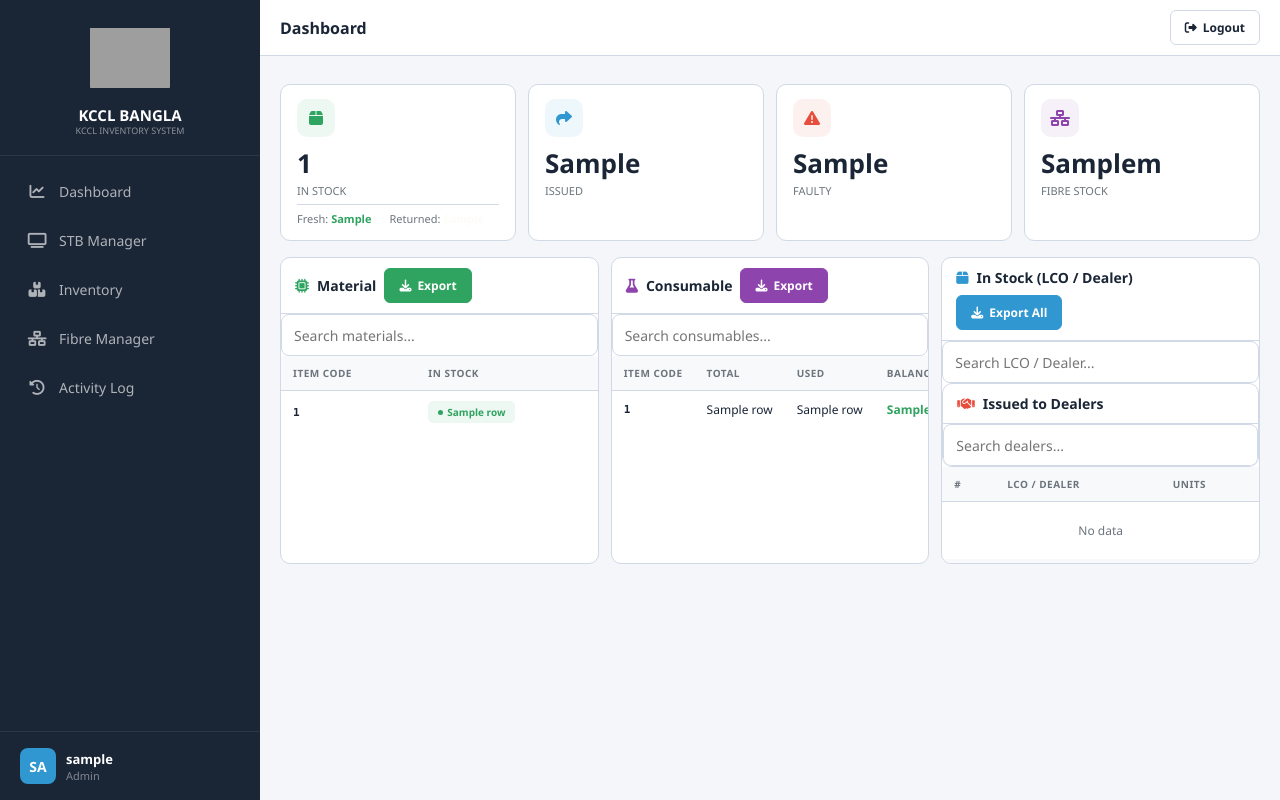
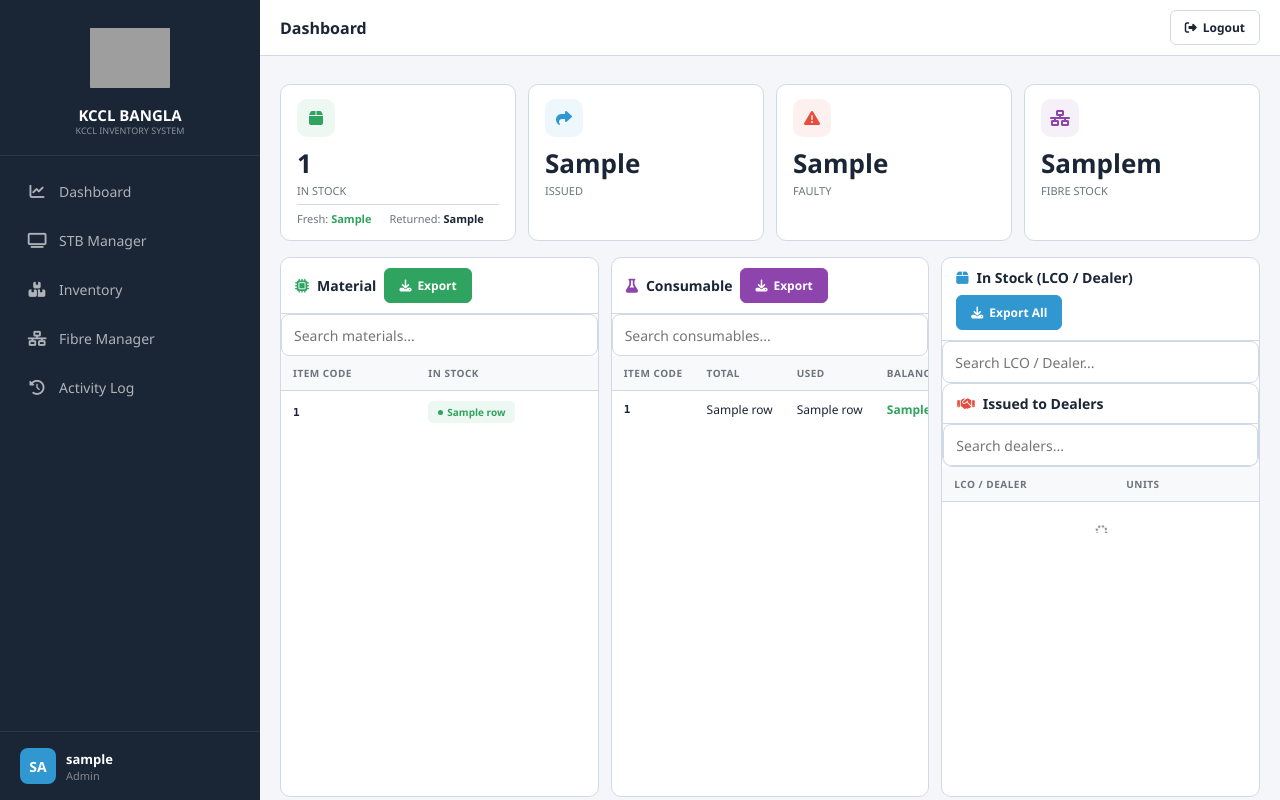
Before and after one commit to ANNU-2025/kccl-tracking-system, a Flask app: template templates/dashboard.html in a window 1280 px wide. Run offline with Flask 3, Linux system fonts and the light colour scheme; the visitor is signed in with stand-in values (Sample User, id 1); the template is opened without the code that fills it: most values are stand-ins (such as "Sample title", 1, 10 or a date in 2020); a database or web service that is not in the repository returns one stand-in record (values such as "Sample title"); data that the repository does not hold is empty; some libraries are stand-ins or nearby versions; some web fonts are replaced; grey boxes are pictures that could not be loaded.

Commit message:
Update dashboard.html

```diff
--- a/templates/dashboard.html
+++ b/templates/dashboard.html
@@ -12,17 +12,17 @@
     .dl-row:hover{background:var(--blue);color:#fff;border-color:var(--blue)}
     .stat-sub{display:flex;gap:18px;margin-top:6px;padding-top:6px;border-top:1px solid var(--border)}
     .stat-sub div{font-size:11px}
-    .dash-grid{display:grid;grid-template-columns:1fr 1fr 1fr;gap:12px;min-height:0;max-height:calc(100vh - 260px)}
-    .dash-grid .tw{display:flex;flex-direction:column;min-height:0;max-height:100%;overflow:hidden}
+    .dash-grid{display:grid;grid-template-columns:1fr 1fr 1fr;gap:12px;height:calc(100vh - 260px)}
+    .dash-grid .tw{display:flex;flex-direction:column;overflow:hidden}
     .dash-grid .tw-bar{flex-shrink:0}
     .dash-grid .tw-body{flex:1;min-height:0;display:flex;flex-direction:column;overflow:hidden}
     .dash-grid .search-box{flex-shrink:0}
-    .dash-grid .tw-scroll{flex:0 0 auto;max-height:180px;overflow-y:auto;overflow-x:auto;-webkit-overflow-scrolling:touch;scrollbar-width:5px;scrollbar-color:#C0C8D8;border-radius:3px}
+    .dash-grid .tw-scroll{flex:1;min-height:0;max-height:150vh;overflow-y:auto;overflow-x:auto;-webkit-overflow-scrolling:touch;scrollbar-width:5px;scrollbar-color:#C0C8D8;border-radius:3px}
     .dash-grid .tw-scroll::-webkit-scrollbar{width:5px}
     .dash-grid .tw-scroll::-webkit-scrollbar-thumb{background:#C0C8D8;border-radius:3px}
     .dash-grid .tw-scroll{scrollbar-color:#C0C8D8}
-    @media(max-width:900px){.dash-grid{grid-template-columns:1fr;max-height:calc(100vh - 220px)}.dash-grid .tw-scroll{max-height:150px}}
-    @media(max-width:768px){.dash-grid{grid-template-columns:1fr;max-height:none;min-height:350px}.stat-sub{gap:10px}.dl-row{padding:6px 12px;font-size:12px}.dash-grid .tw-scroll{max-height:130px}}
+    @media(max-width:900px){.dash-grid;height:calc(100vh - 220px)}.dash-grid .tw-scroll{max-height:150px}}
+    @media(max-width:768px){.dash-grid{height:auto;min-height:350px}.stat-sub{gap:10px}.dl-row{padding:6px 12px;font-size:12px}.dash-grid .tw-scroll{max-height:130px}}
 </style>
 {% endblock %}
 {% block body %}
@@ -32,7 +32,7 @@
     <div class="stat stat-card" onclick="dl('{{ url_for('export_instock') }}')">
         <div class="si green"><i class="fas fa-box"></i></div>
         <div class="sv">{{ total_in_stock }}</div><div class="sl">IN STOCK</div>
-        <div class="stat-sub"><div><span style="color:var(--grey)">Fresh:</span> <strong style="color:var(--green)">{{ fresh_c }}</strong></div><div><span style="color:var(--grey)">Returned:</span> <strong style="color:#C8960C0A">{{ ret_c }}</strong></div></div>
+        <div class="stat-sub"><div><span style="color:var(--grey)">Fresh:</span> <strong style="color:var(--green)">{{ fresh_c }}</strong></div><div><span style="color:var(--grey)">Returned:</span> <strong style="color:#C896C0A">{{ ret_c }}</strong></div></div>
         <i class="fas fa-download dl-icon"></i>
     </div>
     <div class="stat stat-card" onclick="dl('{{ url_for('export_stb_status', status='Issued') }}')">
@@ -51,7 +51,7 @@
 
 <div class="dash-grid">
 
-    <!-- ===== MATERIAL TABLE ===== -->
+    <!-- MATERIAL TABLE -->
     <div class="tw">
         <div class="tw-bar"><div class="card-title"><i class="fas fa-microchip" style="color:var(--green)"></i> Material</div><button class="btn btn-green btn-sm" onclick="dl('{{ url_for('export_hardware') }}')"><i class="fas fa-download"></i> Export</button></div>
         <div class="tw-body">
@@ -59,16 +59,16 @@
             {% if material_summary %}
             <div class="tw-scroll">
                 <table><thead><tr><th>Item Code</th><th>In Stock</th></tr></thead>
-                <tbody id="materialBody">{% for row in material_summary[:8] %}<tr>
+                <tbody id="materialBody">{% for row in material_summary %}<tr>
                     <td style="font-weight:600;font-family:Consolas,monospace;font-size:11px">{{ row[0] }}</td>
                     <td><span class="bg bg-green"><span class="bd"></span>{{ row[2] }}</span></td>
-                </tr>{% endfor %}{% if material_summary|length > 8 %}<tr id="materialMore"><td colspan="2" style="text-align:center;padding:6px 0"><button class="btn btn-outline btn-sm" onclick="loadMore('material','materialBody','{{ material_summary|length }}','item_code','In Stock')"><i class="fas fa-chevron-down"></i> Show All ({{ material_summary|length }})</button></td></tr>{% endif %}</tbody></table>
+                </tr>{% endfor %}</tbody></table>
             </div>
             {% else %}<div class="empty" style="padding:20px 10px"><i class="fas fa-box-open"></i><h3>No Data</h3></div>{% endif %}
         </div>
     </div>
 
-    <!-- ===== CONSUMABLE TABLE ===== -->
+    <!-- CONSUMABLE TABLE -->
     <div class="tw">
         <div class="tw-bar"><div class="card-title"><i class="fas fa-flask" style="color:var(--purple)"></i> Consumable</div><button class="btn btn-purple btn-sm" onclick="dl('{{ url_for('export_consumables') }}')"><i class="fas fa-download"></i> Export</button></div>
         <div class="tw-body">
@@ -76,23 +76,23 @@
             {% if consumable_summary %}
             <div class="tw-scroll">
                 <table><thead><tr><th>Item Code</th><th>Total</th><th>Used</th><th>Balance</th></tr></thead>
-                <tbody id="consumableBody">{% for row in consumable_summary[:8] %}{% set total=row[2]|float %}{% set bal=row[4]|float %}<tr>
+                <tbody id="consumableBody">{% for row in consumable_summary %}{% set total=row[2]|float %}{% set bal=row[4]|float %}<tr>
                     <td style="font-weight:600;font-family:Consolas,monospace;font-size:11px">{{ row[0] }}</td>
                     <td>{{ row[2] }}</td><td>{{ row[3] }}</td>
                     <td style="font-weight:600;color:{% if bal<=0 %}var(--red){% elif bal<=(total*0.2) %}#C8960A{% else %}var(--green){% endif %}">{{ row[4] }}</td>
-                </tr>{% endfor %}{% if consumable_summary|length > 8 %}<tr id="consumableMore"><td colspan="4" style="text-align:center;padding:6px 0"><button class="btn btn-outline btn-sm" onclick="loadMore('consumable','consumableBody','{{ consumable_summary|length }}','item_code','')"><i class="fas fa-chevron-down"></i> Show All ({{ consumable_summary|length }})</button></td></tr>{% endif %}</tbody></table>
+                </tr>{% endfor %}</tbody></table>
             </div>
             {% else %}<div class="empty" style="padding:20px 10px"><i class="fas fa-cubes"></i><h3>No Data</h3></div>{% endif %}
         </div>
     </div>
 
-    <!-- ===== IN STOCK TABLE (LCO grouped) ===== -->
+    <!-- IN STOCK (LCO/Dealer grouped) -->
     <div class="tw">
         <div class="tw-bar"><div class="card-title"><i class="fas fa-box" style="color:var(--blue)"></i> In Stock (LCO / Dealer)</div><button class="btn btn-blue btn-sm" onclick="dl('{{ url_for('export_instock') }}')"><i class="fas fa-download"></i> Export All</button></div>
         <div class="tw-body">
             <input type="text" id="instockSearch" class="fi search-box" placeholder="Search LCO / Dealer...">
             <div class="tw-scroll" id="instockTableWrap">
-                <table><thead><tr><th>#</th><th>LCO / Dealer</th><th>Units</th></tr></thead>
+                <table><thead><tr><th>LCO / Dealer</th><th>Units</th><th></th></tr></thead>
                 <tbody id="instockBody">
                     <tr><td colspan="3" style="text-align:center;padding:20px;color:var(--grey)"><i class="fas fa-spinner fa-spin"></i></td></tr>
                 </tbody>
@@ -101,7 +101,7 @@
         </div>
     </div>
 
-    <!-- ===== DEALERS TABLE ===== -->
+    <!-- DEALERS TABLE -->
     <div class="tw">
         <div class="tw-bar"><div class="card-title"><i class="fas fa-handshake" style="color:var(--red)"></i> Issued to Dealers</div></div>
         <div class="tw-body">
@@ -109,12 +109,12 @@
             {% if dealer_data %}
             <div class="tw-scroll">
                 <table><thead><tr><th>#</th><th>Dealer Name</th><th>Units</th><th></th></tr></thead>
-                <tbody id="dealerBody">{% for row in dealer_data[:8] %}<tr>
+                <tbody id="dealerBody">{% for row in dealer_data %}<tr>
                     <td style="color:var(--grey)">{{ loop.index }}</td>
                     <td style="font-weight:600">{{ row[0] }}</td>
                     <td><span class="bg bg-yellow"><span class="bd"></span>{{ row[1] }}</span></td>
                     <td><button class="dl-row" onclick="dl('{{ url_for('export_dealer', dealer_name=row[0]) }}')"><i class="fas fa-download"></i></button></td>
-                </tr>{% endfor %}{% if dealer_data|length > 8 %}<tr id="dealerMore"><td colspan="4" style="text-align:center;padding:6px 0"><button class="btn btn-outline btn-sm" onclick="loadMore('dealer','dealerBody','{{ dealer_data|length }}','1')"><i class="fas fa-chevron-down"></i> Show All ({{ dealer_data|length }})</button></td></tr>{% endif %}</tbody></table>
+                </tr>{% endfor %}</tbody></table>
             </div>
             {% else %}<div class="empty" style="padding:20px 10px"><i class="fas fa-store"></i><h3>No Data</h3></div>{% endif %}
         </div>
@@ -122,44 +122,9 @@
 </div>
 
 <script>
-// Search functionality for all 3 tables
 document.getElementById('materialSearch').addEventListener('input',function(){var t=this.value.toLowerCase();document.querySelectorAll('#materialBody tr').forEach(function(r){r.style.display=r.cells[0].textContent.toLowerCase().indexOf(t)!==-1?'':'none'})});
 document.getElementById('consumableSearch').addEventListener('input',function(){var t=this.value.toLowerCase();document.querySelectorAll('#consumableBody tr').forEach(function(r){r.style.display=r.cells[0].textContent.toLowerCase().indexOf(t)!==-1?'':'none'})});
 document.getElementById('dealerSearch').addEventListener('input',function(){var t=this.value.toLowerCase();document.querySelectorAll('#dealerBody tr').forEach(function(r){r.style.display=r.cells[1].textContent.toLowerCase().indexOf(t)!==-1?'':'none'})});
 document.getElementById('instockSearch').addEventListener('input',function(){var t=this.value.toLowerCase();document.querySelectorAll('#instockBody tr').forEach(function(r){r.style.display=r.cells[1].textContent.toLowerCase().indexOf(t)!==-1?'':'none'})});
-
-// Load more rows function (shows 8 more, removes the button)
-function loadMore(type, tbodyId, total, colIdx){
-    var btn = document.getElementById(type+'More');
-    if(!btn) return;
-    var shown = document.querySelectorAll('#'+tbodyId+' tr').length;
-    var remain = total - shown;
-    if(remain <= 0){btn.parentElement.remove(); return;}
-    btn.innerHTML = '<i class="fas fa-spinner fa-spin"></i> Loading...';
-    var fetchUrl = '/api/load-more?type='+type+'&shown='+shown;
-    fetch(fetchUrl).then(function(r){return r.json()}).then(function(data){
-        if(data.html){
-            btn.parentElement.remove();
-            var tbody = document.getElementById(tbodyId);
-            tbody.insertAdjacentHTML('beforeend', data.html);
-        } else {
-            btn.innerHTML = '<i class="fas fa-exclamation-circle"></i> Error';
-        }
-    }).catch(function(){
-        btn.innerHTML = '<i class="fas fa-exclamation-circle"></i> Error';
-    });
-}
-
-// Lazy load In Stock table on page load
-(function(){
-    var tbody = document.getElementById('instockBody');
-    if(!tbody) return;
-    fetch('/api/load-more?type=instock&shown=0').then(function(r){return r.json()}).then(function(data){
-        if(data.html) tbody.innerHTML = data.html;
-        else tbody.innerHTML = '<tr><td colspan="3" style="text-align:center;padding:20px;color:var(--grey)">No data</td></tr>';
-    }).catch(function(){
-        tbody.innerHTML = '<tr><td colspan="3" style="text-align:center;padding:20px;color:var(--grey)">Error</td></tr>';
-    });
-})();
 </script>
 {% endblock %}
```
